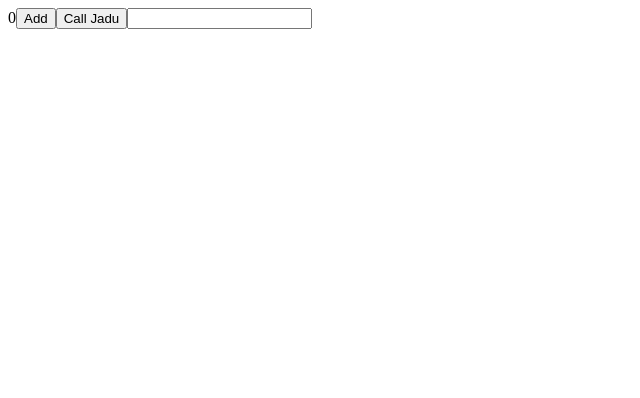
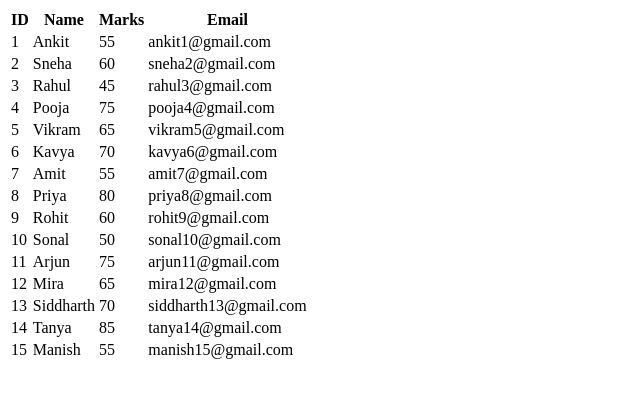
Before and after one commit to newtemp-bot/ReactJSForJignesh, a React (Vite) app in the folder 00BasicViteProject/: page / in a window 1280 px wide. Shown: the top 398 px of the page, without its empty margins (0-640 px from the left). Built offline with nearby package versions, Linux system fonts and the light colour scheme.

Commit message:
list in react

```diff
--- /dev/null
+++ b/00BasicViteProject/src/ListEx.jsx
@@ -0,0 +1,123 @@
+import React, { useState } from "react";
+
+
+
+const ListEx = () => {
+    let [obj, setObj] = useState([
+        {
+            id: 1,
+            name: "Ankit",
+            marks: 55,
+            email: "ankit1@gmail.com",
+        },
+        {
+            id: 2,
+            name: "Sneha",
+            marks: 60,
+            email: "sneha2@gmail.com",
+        },
+        {
+            id: 3,
+            name: "Rahul",
+            marks: 45,
+            email: "rahul3@gmail.com",
+        },
+        {
+            id: 4,
+            name: "Pooja",
+            marks: 75,
+            email: "pooja4@gmail.com",
+        },
+        {
+            id: 5,
+            name: "Vikram",
+            marks: 65,
+            email: "vikram5@gmail.com",
+        },
+        {
+            id: 6,
+            name: "Kavya",
+            marks: 70,
+            email: "kavya6@gmail.com",
+        },
+        {
+            id: 7,
+            name: "Amit",
+            marks: 55,
+            email: "amit7@gmail.com",
+        },
+        {
+            id: 8,
+            name: "Priya",
+            marks: 80,
+            email: "priya8@gmail.com",
+        },
+        {
+            id: 9,
+            name: "Rohit",
+            marks: 60,
+            email: "rohit9@gmail.com",
+        },
+        {
+            id: 10,
+            name: "Sonal",
+            marks: 50,
+            email: "sonal10@gmail.com",
+        },
+        {
+            id: 11,
+            name: "Arjun",
+            marks: 75,
+            email: "arjun11@gmail.com",
+        },
+        {
+            id: 12,
+            name: "Mira",
+            marks: 65,
+            email: "mira12@gmail.com",
+        },
+        {
+            id: 13,
+            name: "Siddharth",
+            marks: 70,
+            email: "siddharth13@gmail.com",
+        },
+        {
+            id: 14,
+            name: "Tanya",
+            marks: 85,
+            email: "tanya14@gmail.com",
+        },
+        {
+            id: 15,
+            name: "Manish",
+            marks: 55,
+            email: "manish15@gmail.com",
+        }
+    ]);
+
+  return (
+    <table>
+        <thead>
+        <tr>
+        <th>ID</th>
+        <th>Name</th>
+        <th>Marks</th>
+        <th>Email</th>
+      </tr>
+      </thead>
+      <tbody>
+    {obj.map((val) => { return (
+      <tr key={val.id}>
+        <td>{val.id}</td>
+        <td>{val.name}</td>
+        <td>{val.marks}</td>
+        <td>{val.email}</td>
+      </tr>
+    )
+    })}
+    </tbody>
+  </table>)
+};
+
+export default ListEx;
--- a/00BasicViteProject/src/main.jsx
+++ b/00BasicViteProject/src/main.jsx
@@ -3,6 +3,7 @@ import ReactDOM from 'react-dom/client'
 import App from './App'
 import Test from './Test'
 import ClassCompo from './ClassCompo'
+import ListEx from './ListEx'
 
 const jadu = React.createElement('p',{name:"kalal",className:"container",style:{border:'5px solid red'}},'Hello How are you?');
 
@@ -10,7 +11,7 @@ ReactDOM.createRoot(document.getElementById('root')).render(
     <>{/* {jadu}
     <Test/>
     <ClassCompo/> */}
-    <App/>
+    <ListEx/>
     </>
 )
 
```
